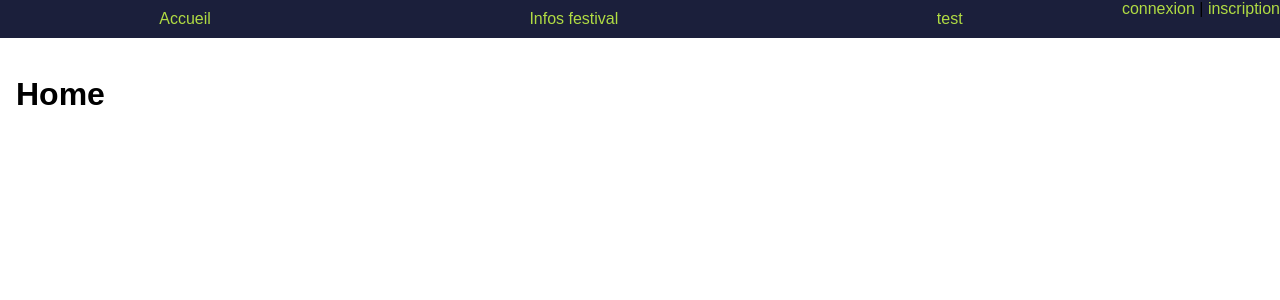
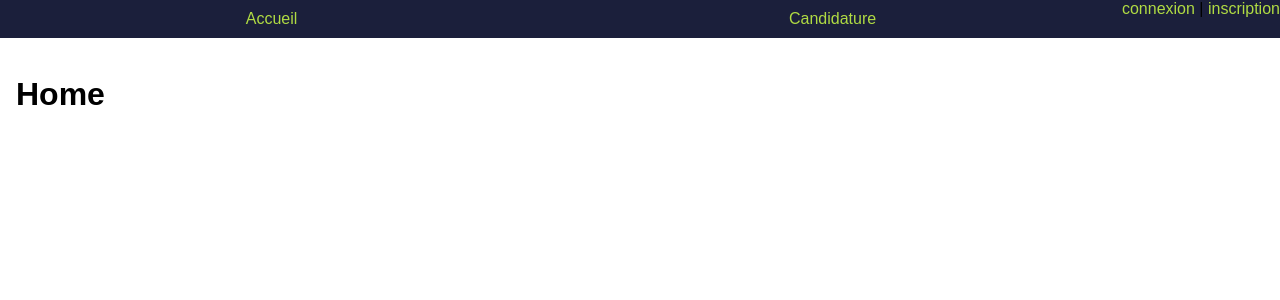
Before and after one commit to Ixirio/Festival, a PHP site: page / in a window 1280 px wide. Shown: the top 300 px of the page. Run offline with PHP 8.4, Linux system fonts and the light colour scheme; some libraries are stand-ins or nearby versions.

Commit message:
modification template de la navBar

```diff
--- a/templates/layout.tpl
+++ b/templates/layout.tpl
@@ -13,8 +13,7 @@
 {block name=menu}
     <div class="nav">
         <a href="./">Accueil</a>
-        <a href="./">Infos festival</a>
-        <a href="./">test</a>
+        <a href="candidature">Candidature</a>
         {* connexion / inscription / espace user / espace admin *}
         <span>
         <a href="login">connexion</a>
```
